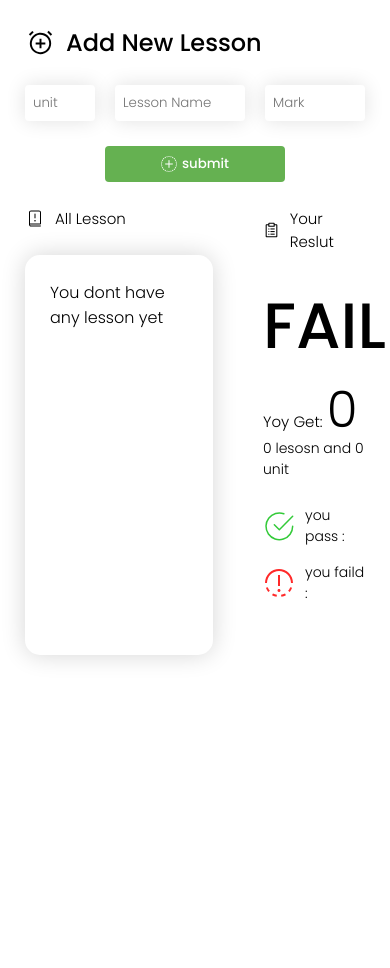
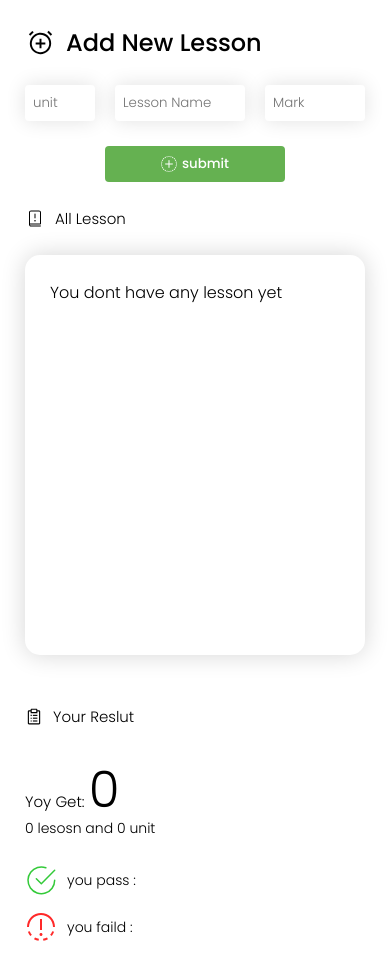
Before and after one commit to mostafa-kheibary/GPA-App, a React (Create React App) app: page / in a window 390 px wide. Before the commit the page ends 844 px from the top, so only its background shows below. Built offline with nearby package versions, Linux system fonts and the light colour scheme.

Commit message:
make responsive

```diff
--- a/src/components/LessonCard/LessonCard.css
+++ b/src/components/LessonCard/LessonCard.css
@@ -23,6 +23,7 @@
 .card__name {
   font-weight: 300;
   font-size: 20px;
+  overflow-wrap: break-word;
 }
 .card__mark {
   margin-left: -5px;
--- a/src/components/Result/Result.css
+++ b/src/components/Result/Result.css
@@ -44,8 +44,18 @@
   place-items: center;
   justify-content: start;
   gap: 10px;
+  width: 100%;
+  overflow-wrap: break-word;
 }
 .status__title{
   font-weight: 300;
+  width: 100%;
+  overflow-wrap: break-word;
   font-size: 14px;
 }
+.status__fail span{
+  overflow-wrap: break-word;
+}
+.status__pass span{
+  overflow-wrap: break-word;
+}
--- a/src/components/Result/Result.jsx
+++ b/src/components/Result/Result.jsx
@@ -1,7 +1,7 @@
 import { useEffect, useState } from 'react';
 import './Result.css';
 function Result({ result, all }) {
-  const [gradeScheme, setGradeScheme] = useState('?');
+  const [gradeScheme, setGradeScheme] = useState('');
   useEffect(() => {
     if (result.avrage >= 90 && result.avrage <= 100) {
       setGradeScheme('A+');
@@ -15,10 +15,10 @@ function Result({ result, all }) {
       setGradeScheme('B');
     } else if (result.avrage >= 65 && result.avrage <= 69) {
       setGradeScheme('C+');
-    } else if ((result.avrage = 64)) {
+    } else if ((result.avrage <= 64)) {
       setGradeScheme('FAIL');
     } else {
-      setGradeScheme('?');
+      setGradeScheme('');
     }
   }, [result]);
   return (
--- a/src/index.css
+++ b/src/index.css
@@ -16,3 +16,12 @@
   gap: 50px;
   margin-top: 25px;
 }
+@media screen and (max-width:960px){
+  .result-section{
+    flex-direction: column;
+  }
+  .all-lesson,.result{
+    width: 100%;
+  }
+
+}
```
